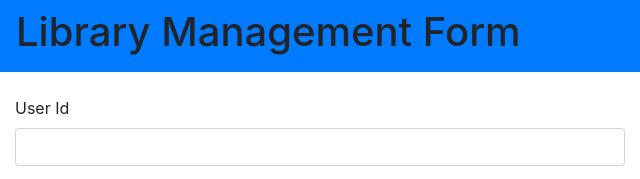
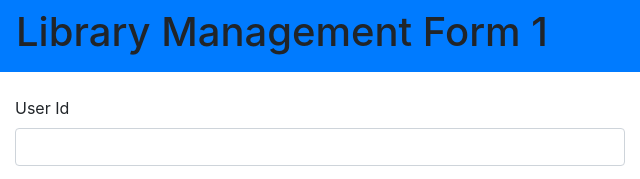
Before and after one commit to m-bilalqayoom/library-mangement, a plain HTML site: page librarymange/index.html in a window 1280 px wide. Shown: the top 179 px of the page, 0-640 px from the left. Drawn offline with nearby package versions, Linux system fonts and the light colour scheme.

Commit message:
commit added to merge in qa

```diff
--- a/librarymange/index.html
+++ b/librarymange/index.html
@@ -12,7 +12,7 @@
 </head>
 <body>
         <nav class="navbar navbar-primary bg-primary">
-            <h1>Library Management Form</h1></header> </nav>
+            <h1>Library Management Form 1</h1></header> </nav>
    <br/>
 
 
```
